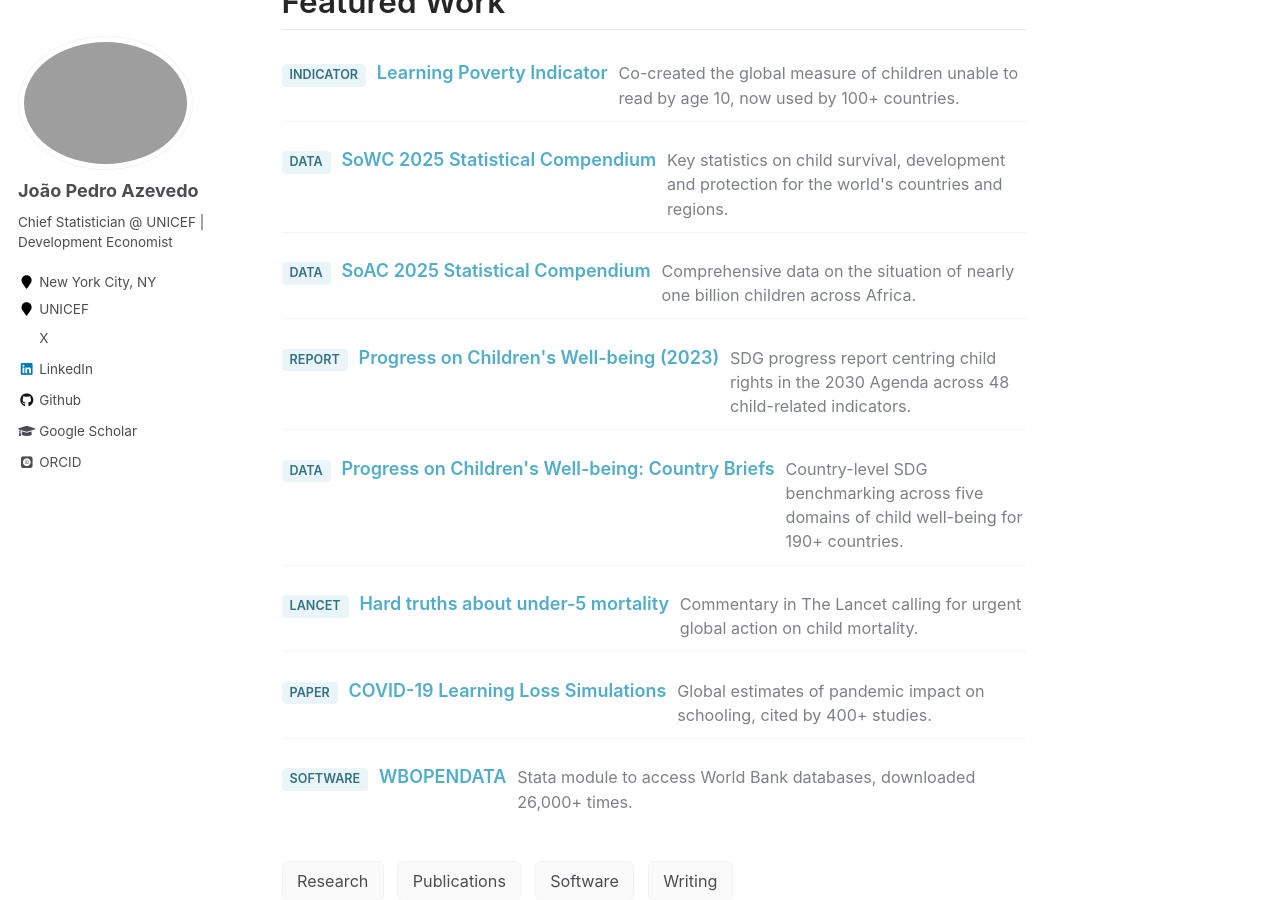
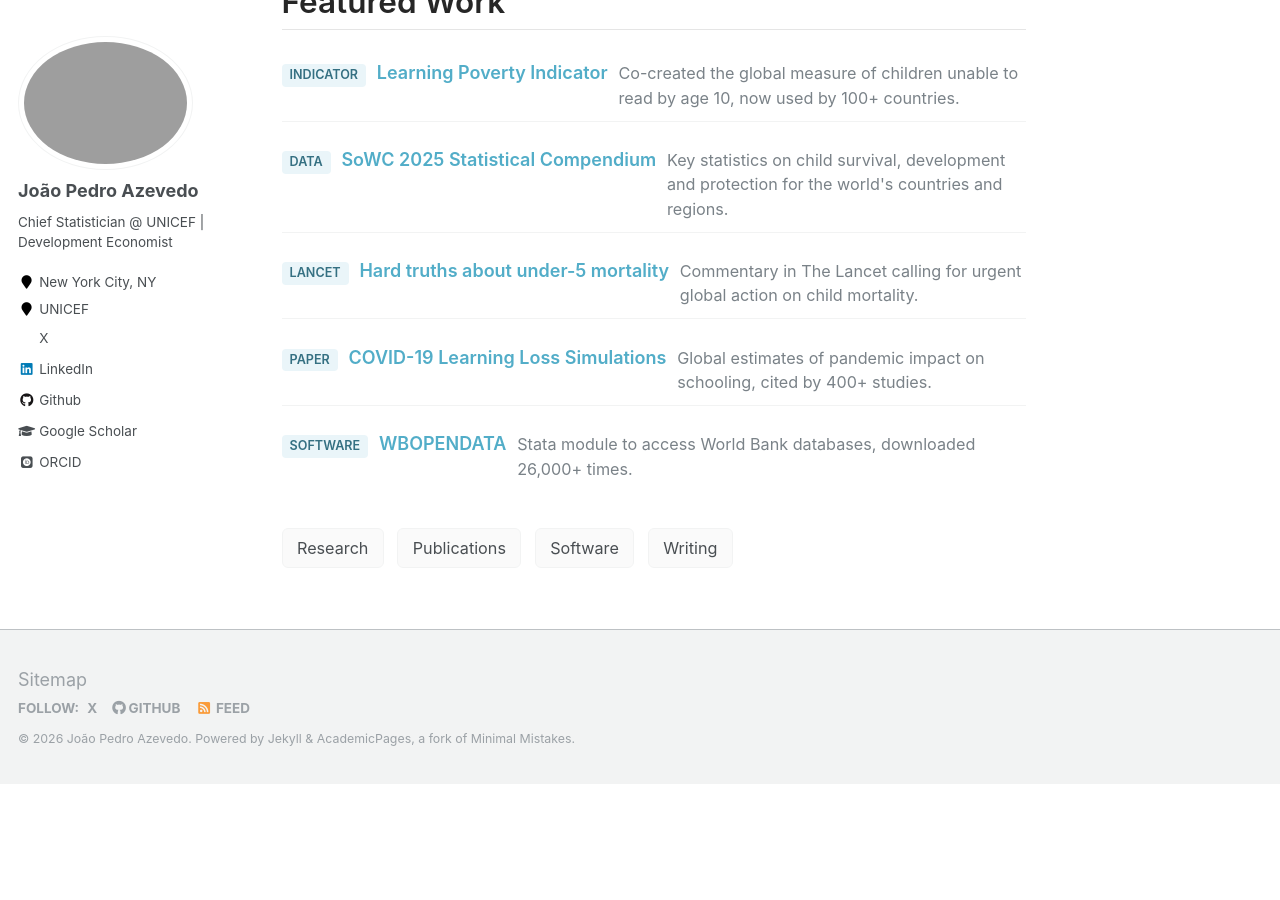
Before and after one commit to jpazvd/jpazvd.github.io, a Jekyll site: the page built from _pages/about.md, in a window 1280 px wide and 900 px high, scrolled down 1038 px. Built offline with Jekyll 4.4.1, drawn with Linux system fonts in a browser that asks for light colours; some web fonts are replaced; after the commit the page ends 1822 px from its top, so only the background shows below that.

Commit message:
sync: update from dev repo
Synced from: jpazvd/jpazvd.github.io-dev@58071e8ee59dca8686b536d103a608c2d220c762

```diff
--- a/_data/featured.yml
+++ b/_data/featured.yml
@@ -8,21 +8,6 @@ items:
   - title: "SoWC 2025 Statistical Compendium"
     description: "Key statistics on child survival, development and protection for the world's countries and regions."
     url: "https://data.unicef.org/resources/sowc-2025/"
-    type: "Data"
-
-  - title: "SoAC 2025 Statistical Compendium"
-    description: "Comprehensive data on the situation of nearly one billion children across Africa."
-    url: "https://data.unicef.org/resources/soac-2025/"
-    type: "Data"
-
-  - title: "Progress on Children's Well-being (2023)"
-    description: "SDG progress report centring child rights in the 2030 Agenda across 48 child-related indicators."
-    url: "https://data.unicef.org/resources/sdg-report-2023/"
-    type: "Report"
-
-  - title: "Progress on Children's Well-being: Country Briefs"
-    description: "Country-level SDG benchmarking across five domains of child well-being for 190+ countries."
-    url: "https://data.unicef.org/resources/progress-on-childrens-wellbeing-sdg-country-briefs/"
     type: "Data"
 
   - title: "Hard truths about under-5 mortality"
```
Also changed, not shown: 1 other file.
